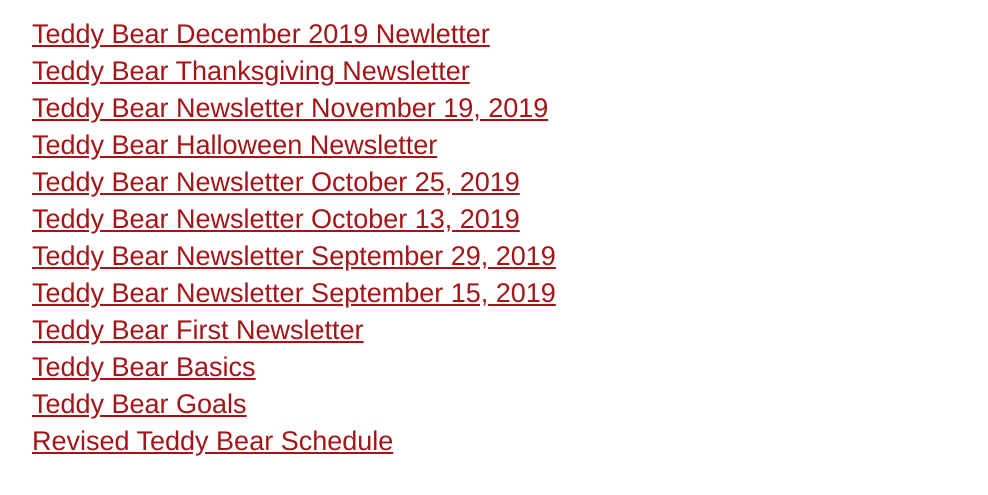
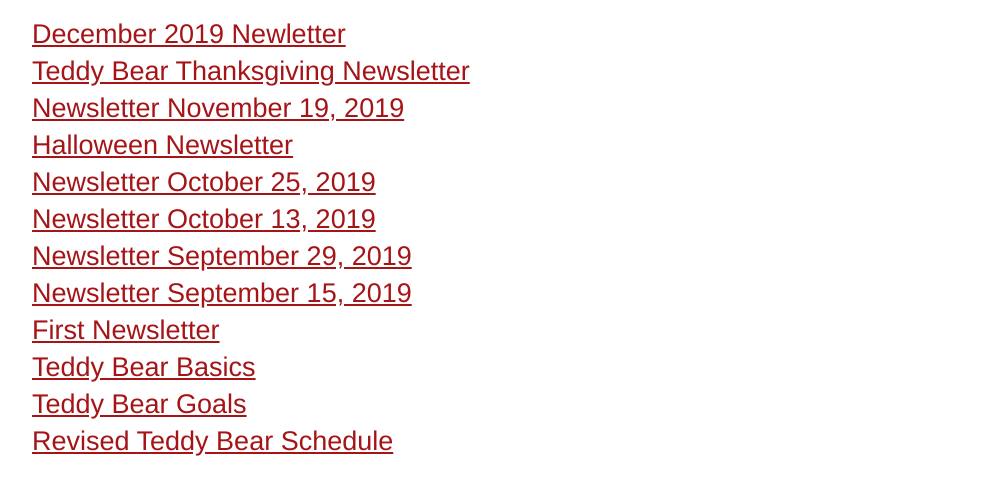
Before and after one commit to cse256-sp2023/information-foraging-project-a, a website: page files/teddy_bear_news.html in a window 1280 px wide. Shown: the part 151-646 px from the top of the page, without its empty margins (28-1016 px from the left). Drawn offline with nearby package versions, Linux system fonts and the light colour scheme; files that its build step writes are made by us from their sources; files whose address does not match are found by name.

Commit message:
fixed weird merge error

```diff
--- a/files/teddy_bear_news.html
+++ b/files/teddy_bear_news.html
@@ -24,28 +24,28 @@
         • December 18, 2019
       </p>
       <h3>
-        <a class="download" href="downloads/TB-Newsletter-December-2.pdf" target="_blank">Teddy Bear December 2019
+        <a class="download" href="downloads/TB-Newsletter-December-2.pdf" target="_blank"> December 2019
           Newletter</a><br>
         <a class="download" href="downloads/TB-Happy-Thanksgiving-Teddy-Bears-2019-compressed.pdf" target="_blank">Teddy
           Bear Thanksgiving Newsletter</a><br>
-        <a class="download" href="downloads/November-TB-Newsletter-1-compressed.pdf" target="_blank">Teddy Bear
+        <a class="download" href="downloads/November-TB-Newsletter-1-compressed.pdf" target="_blank">
           Newsletter November 19, 2019</a><br>
-        <a class="download" href="downloads/Happy-Halloween-Teddy-Bears_-compressed.pdf" target="_blank">Teddy Bear
+        <a class="download" href="downloads/Happy-Halloween-Teddy-Bears_-compressed.pdf" target="_blank">
           Halloween Newsletter</a>
         <br>
-        <a class="download" href="downloads/TB-Newsletter-5-compressed.pdf" target="_blank">Teddy Bear Newsletter
+        <a class="download" href="downloads/TB-Newsletter-5-compressed.pdf" target="_blank"> Newsletter
           October 25, 2019</a>
         <br>
-        <a class="download" href="downloads/Teddy-Bear-4th-Newsletter-compressed.pdf" target="_blank">Teddy Bear
+        <a class="download" href="downloads/Teddy-Bear-4th-Newsletter-compressed.pdf" target="_blank">
           Newsletter October 13, 2019</a>
         <br>
-        <a class="download" href="downloads/Teddy-Bear-3rd-Newsletter-compressed.pdf" target="_blank">Teddy Bear
+        <a class="download" href="downloads/Teddy-Bear-3rd-Newsletter-compressed.pdf" target="_blank">
           Newsletter September 29, 2019</a>
         <br>
-        <a class="download" href="downloads/Teddy-Bear-2nd-Newsletter-1-compressed.pdf" target="_blank">Teddy Bear
+        <a class="download" href="downloads/Teddy-Bear-2nd-Newsletter-1-compressed.pdf" target="_blank">
           Newsletter September 15, 2019</a>
         <br>
-        <a class="download" href="downloads/Teddy-Bear-1st-Newsletter-4-compressed.pdf" target="_blank">Teddy Bear
+        <a class="download" href="downloads/Teddy-Bear-1st-Newsletter-4-compressed.pdf" target="_blank">
           First Newsletter</a>
         <br>
         <a class="download" href="downloads/Teddy-Bear-Basics-WUNS-19_20-.pdf" target="_blank">Teddy Bear
```
Also changed, not shown: files/bear_cubs.html (+1 -0 lines), files/big_bears.html (+1 -0 lines), files/classrooms.html (+0 -9 lines), files/panda_bears.html (+1 -0 lines), files/sun_bears.html (+1 -0 lines), files/teddy_bears.html (+1 -0 lines), scripts/js/app.js.
